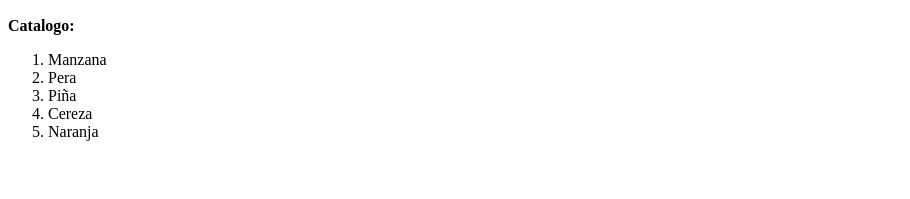
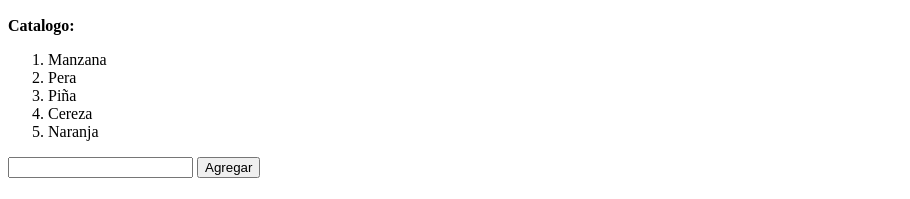
Before and after one commit to sagicary/lista-frutas, a plain HTML site: page index.html in a window 1280 px wide. Shown: the part 601-800 px from the top of the page, without its empty margins (0-910 px from the left). Drawn offline with Linux system fonts and the light colour scheme.

Commit message:
Agregué boton

```diff
--- a/index.html
+++ b/index.html
@@ -20,5 +20,9 @@ En la actualidad, somos la empresa líder en el servicio de distribución de fru
 	<li>Naranja</li>
 </ol>
 
+
+<input type="text" name="nombredelacaja">
+<input type="submit" name="nombredelacaja" value="Agregar">
+
 </body>
 </html>
```
